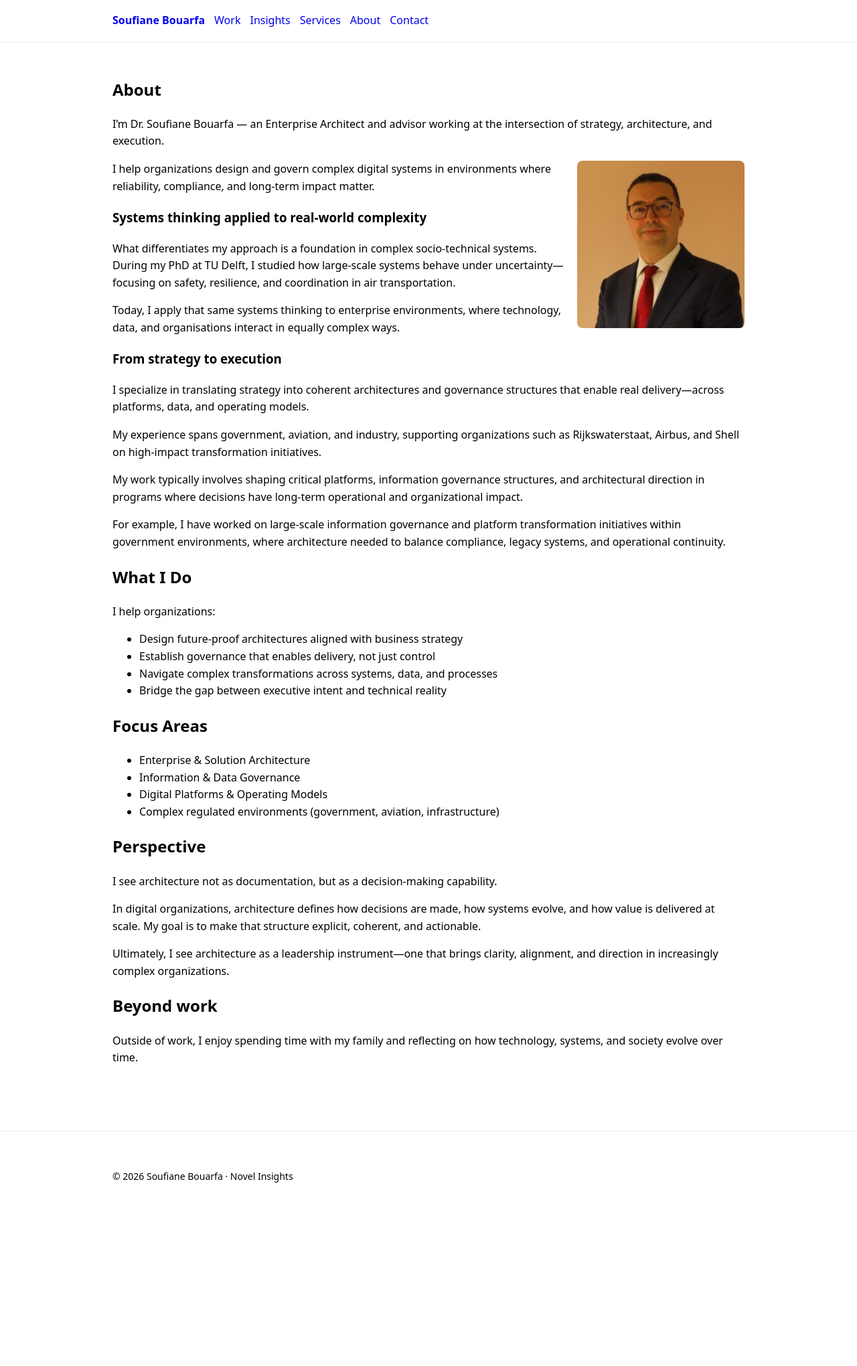
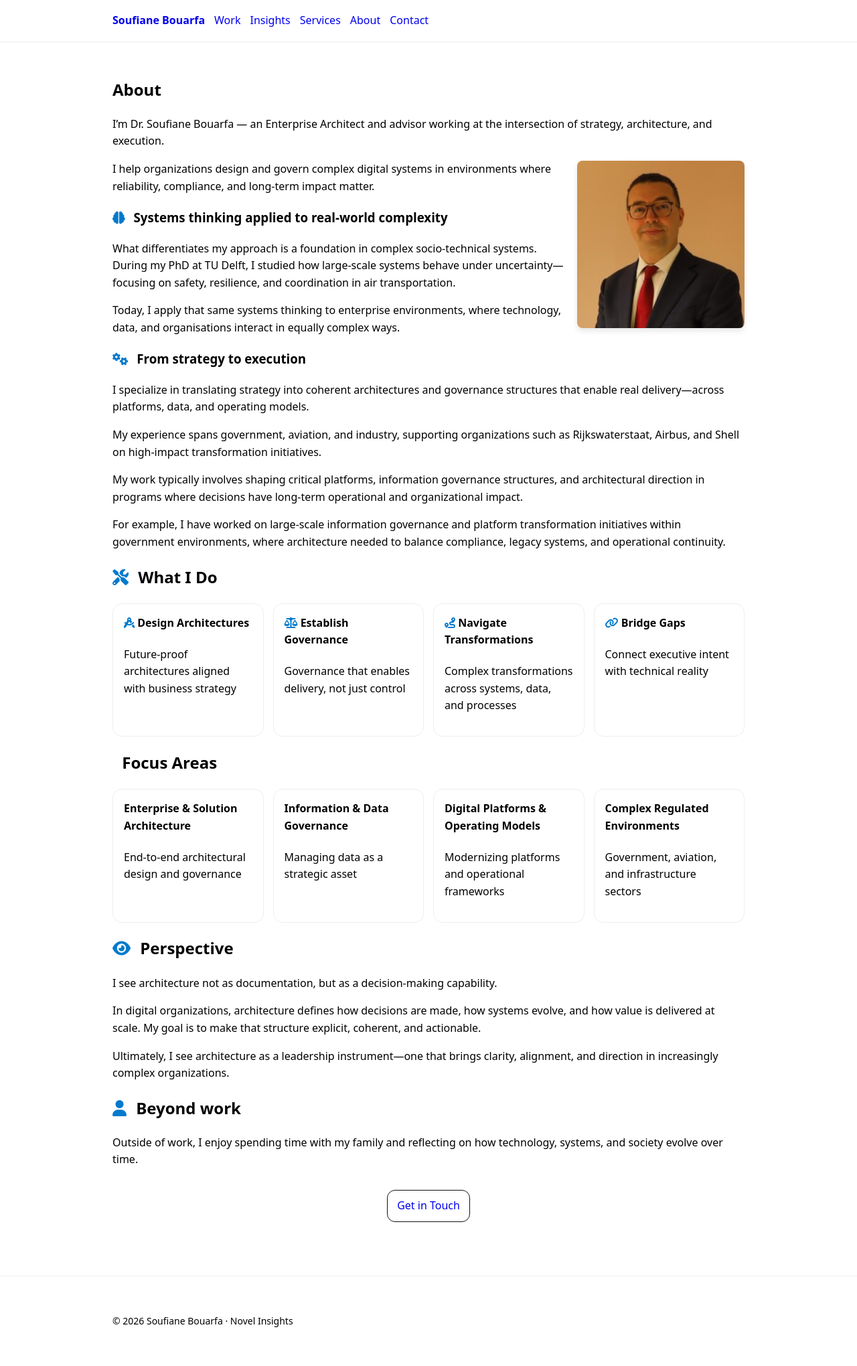
Before and after one commit to sbouarfa/soufianebouarfa.github.io, a Jekyll site: the page built from about.md, in a window 1280 px wide. Shown: the whole page at 67% size. Built offline with Jekyll 4.4.1, drawn with Linux system fonts in a browser that asks for light colours; before the commit the page ends 1824 px from its top, so only the background shows below that.

Commit message:
Optimize about page visually: add icons, cards, CTA button, and custom styles

```diff
--- a/_includes/head.html
+++ b/_includes/head.html
@@ -2,6 +2,7 @@
 <meta name="viewport" content="width=device-width, initial-scale=1" />
 
 <link rel="stylesheet" href="{{ '/assets/css/main.css' | relative_url }}" />
+<link rel="stylesheet" href="https://cdnjs.cloudflare.com/ajax/libs/font-awesome/6.0.0/css/all.min.css" />
 <link rel="icon" href="{{ '/assets/favicon.ico' | relative_url }}" />
 
 {% seo %}
--- a/about.md
+++ b/about.md
@@ -7,17 +7,17 @@ summary: "Enterprise Architect operating at the intersection of strategy, archit
 
 I'm Dr. Soufiane Bouarfa — an Enterprise Architect and advisor working at the intersection of strategy, architecture, and execution.
 
-![Dr. Soufiane Bouarfa](/assets/images/about/soufiane.jpg){: style="float: right; margin: 0 0 1rem 1rem; width: 250px; border-radius: 8px;"}
+![Dr. Soufiane Bouarfa](/assets/images/about/soufiane.jpg){: style="float: right; margin: 0 0 1rem 1rem; width: 250px; border-radius: 8px; box-shadow: 0 4px 8px rgba(0,0,0,0.1);" }
 
 I help organizations design and govern complex digital systems in environments where reliability, compliance, and long-term impact matter.
 
-### Systems thinking applied to real-world complexity
+### <i class="fas fa-brain about-icon"></i> Systems thinking applied to real-world complexity
 
 What differentiates my approach is a foundation in complex socio-technical systems. During my PhD at TU Delft, I studied how large-scale systems behave under uncertainty—focusing on safety, resilience, and coordination in air transportation.
 
 Today, I apply that same systems thinking to enterprise environments, where technology, data, and organisations interact in equally complex ways.
 
-### From strategy to execution
+### <i class="fas fa-cogs about-icon"></i> From strategy to execution
 
 I specialize in translating strategy into coherent architectures and governance structures that enable real delivery—across platforms, data, and operating models.
 
@@ -27,23 +27,49 @@ My work typically involves shaping critical platforms, information governance st
 
 For example, I have worked on large-scale information governance and platform transformation initiatives within government environments, where architecture needed to balance compliance, legacy systems, and operational continuity.
 
-## What I Do
+## <i class="fas fa-tools about-icon"></i> What I Do
 
-I help organizations:
+<div class="grid">
+<div class="card">
+<h4><i class="fas fa-drafting-compass"></i> Design Architectures</h4>
+<p>Future-proof architectures aligned with business strategy</p>
+</div>
+<div class="card">
+<h4><i class="fas fa-balance-scale"></i> Establish Governance</h4>
+<p>Governance that enables delivery, not just control</p>
+</div>
+<div class="card">
+<h4><i class="fas fa-route"></i> Navigate Transformations</h4>
+<p>Complex transformations across systems, data, and processes</p>
+</div>
+<div class="card">
+<h4><i class="fas fa-link"></i> Bridge Gaps</h4>
+<p>Connect executive intent with technical reality</p>
+</div>
+</div>
 
-- Design future-proof architectures aligned with business strategy
-- Establish governance that enables delivery, not just control
-- Navigate complex transformations across systems, data, and processes
-- Bridge the gap between executive intent and technical reality
+## <i class="fas fa-target about-icon"></i> Focus Areas
 
-## Focus Areas
+<div class="grid">
+<div class="card">
+<h4>Enterprise & Solution Architecture</h4>
+<p>End-to-end architectural design and governance</p>
+</div>
+<div class="card">
+<h4>Information & Data Governance</h4>
+<p>Managing data as a strategic asset</p>
+</div>
+<div class="card">
+<h4>Digital Platforms & Operating Models</h4>
+<p>Modernizing platforms and operational frameworks</p>
+</div>
+<div class="card">
+<h4>Complex Regulated Environments</h4>
+<p>Government, aviation, and infrastructure sectors</p>
+</div>
+</div>
 
-- Enterprise & Solution Architecture
-- Information & Data Governance
-- Digital Platforms & Operating Models
-- Complex regulated environments (government, aviation, infrastructure)
-
-## Perspective
+## <i class="fas fa-eye about-icon"></i> Perspective
 
 I see architecture not as documentation, but as a decision-making capability.
 
@@ -51,6 +77,10 @@ In digital organizations, architecture defines how decisions are made, how syste
 
 Ultimately, I see architecture as a leadership instrument—one that brings clarity, alignment, and direction in increasingly complex organizations.
 
-## Beyond work
+## <i class="fas fa-user about-icon"></i> Beyond work
 
 Outside of work, I enjoy spending time with my family and reflecting on how technology, systems, and society evolve over time.
+
+<div style="text-align: center; margin-top: 2rem;">
+<a href="/contact/" class="btn">Get in Touch</a>
+</div>
--- a/assets/css/main.css
+++ b/assets/css/main.css
@@ -65,3 +65,8 @@ body {
 .nav a:hover { text-decoration: underline; }
 .btn:hover { background: #111; color: #fff; }
 .btn:focus, .nav a:focus { outline: 2px solid #111; outline-offset: 2px; }
+
+/* About page enhancements */
+.about-icon { color: #007acc; margin-right: 8px; }
+.card h4 { margin-top: 0; }
+.card i { color: #007acc; }
```
